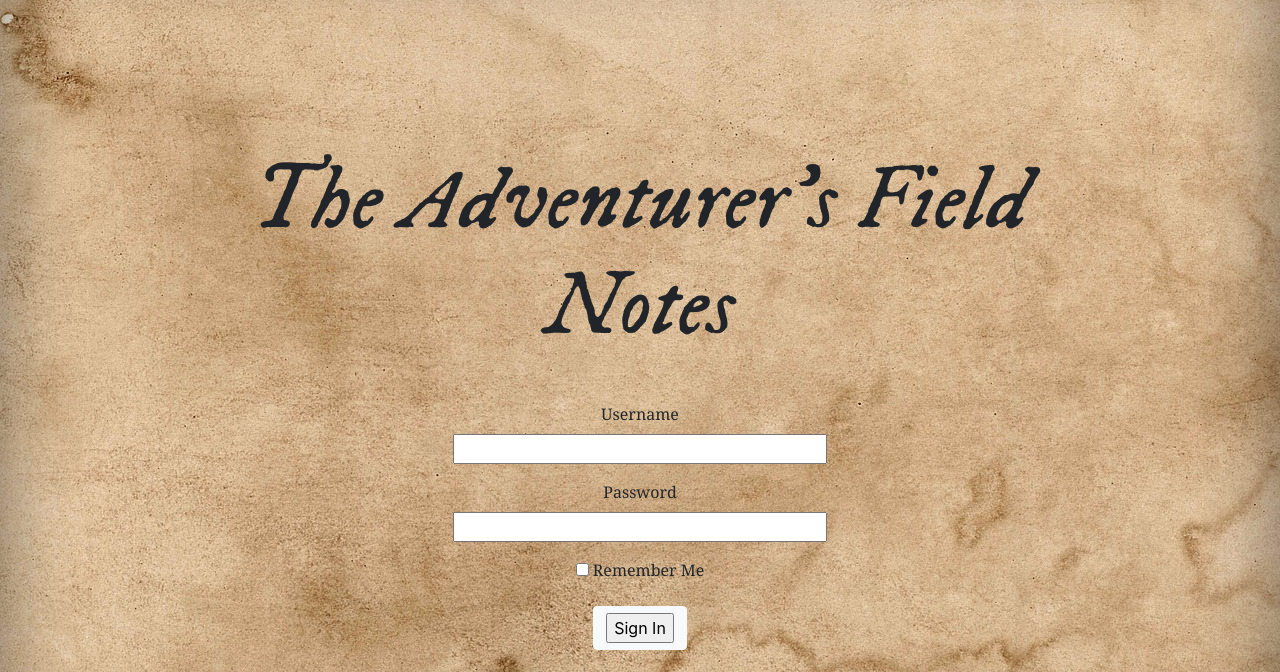
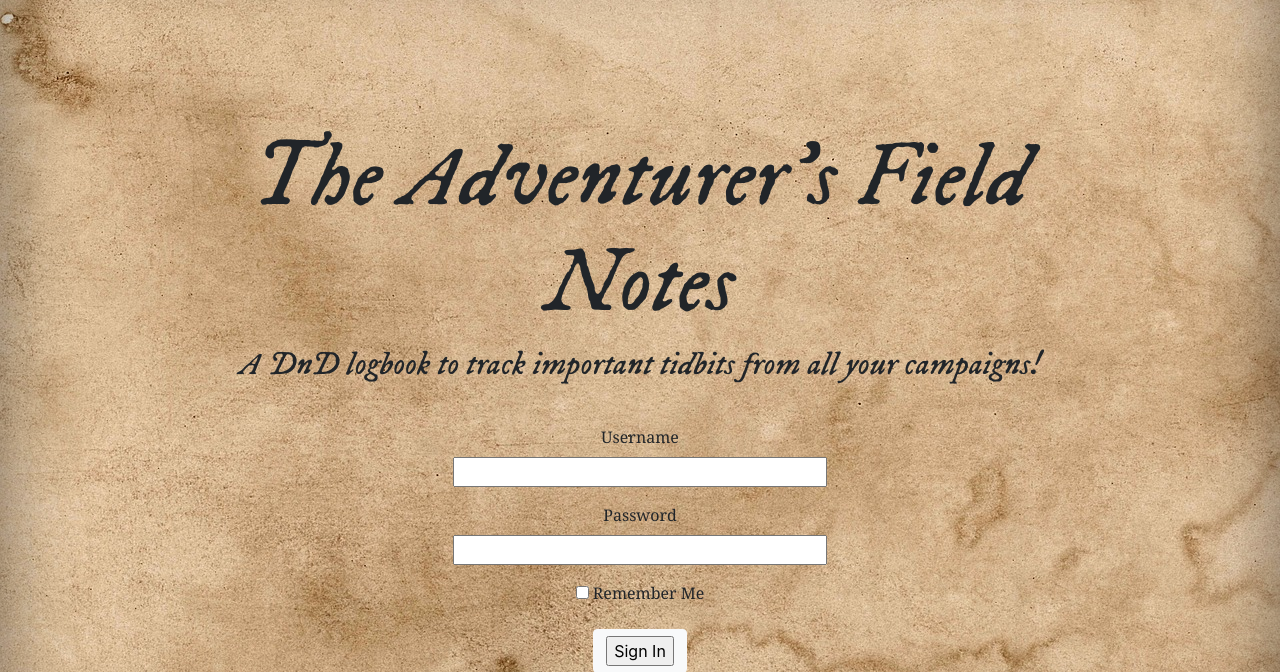
Before and after one commit to savronmoto/CS361-Project, a Flask app: page / in a window 1280 px wide. Shown: the part 56-728 px from the top of the page. Run offline with Flask 2, Linux system fonts and the light colour scheme.

Commit message:
Added potential service request code as comment

```diff
--- a/templates/main.j2
+++ b/templates/main.j2
@@ -60,6 +60,7 @@
 
             <div class="p-2">
                 <h1>The Adventurer's Field Notes</h1>
+                <h2>A DnD logbook to track important tidbits from all your campaigns!</h2>
             </div>
 
             <!-- Invalid login flash -->
```
Also changed, not shown: app.py (+11 -6 lines).
